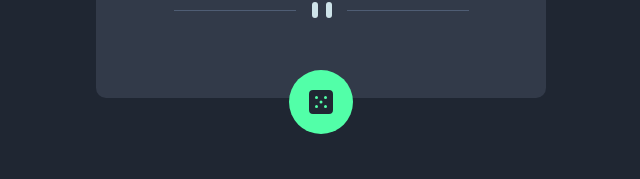
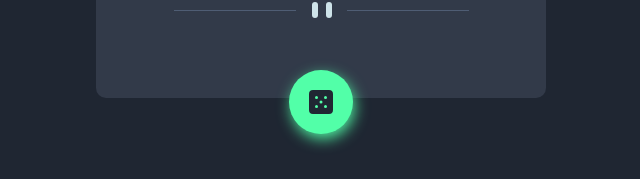
Before and after one commit to PiperRc/Advice-Generator, a plain HTML site: page index.html in a window 1280 px wide. In both pictures the pointer is over the element 640 px from the left and 480 px from the top of the page. Shown: the part 379-558 px from the top of the page, without its empty margins (319-959 px from the left). Drawn offline with nearby package versions, Linux system fonts and the light colour scheme.

Commit message:
Update style.css

```diff
--- a/style.css
+++ b/style.css
@@ -90,6 +90,10 @@ main {
     width: 100%;
 }
 
+.dice-img-container:hover {
+    box-shadow: 2px 5px 15px -1px #52FFA8;
+}
+
 footer {
     padding-top: 8rem;
 }
```
